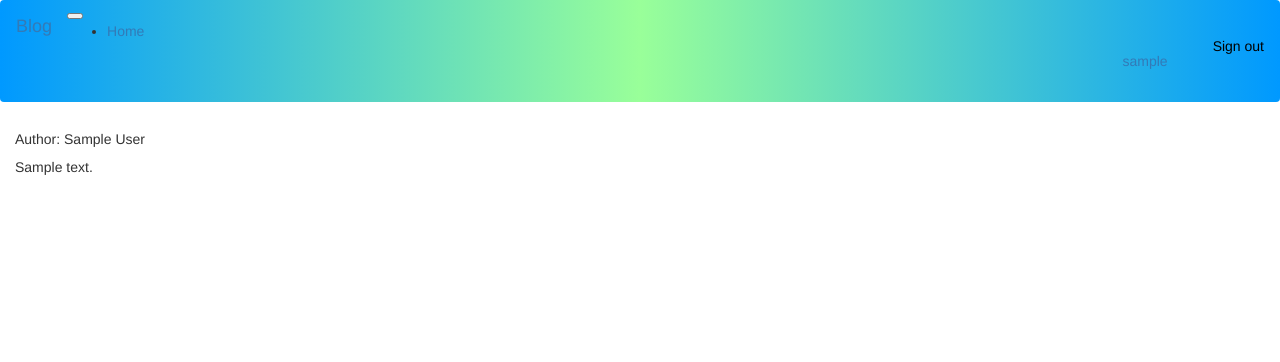
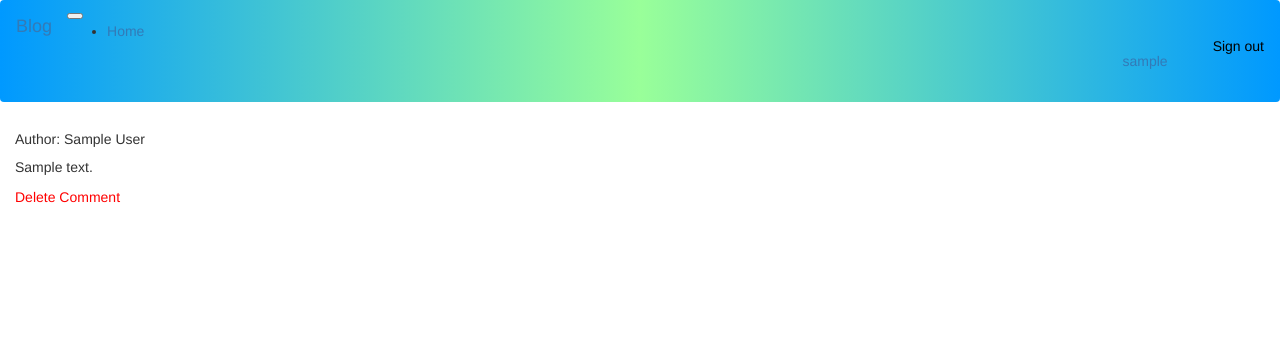
Before and after one commit to damunza/personal-blogip, a Flask app: page /pro-comment/1 in a window 1280 px wide. Shown: the top 362 px of the page. Run offline with Flask 2, Linux system fonts and the light colour scheme; a user stored in the database is signed in; tables that the repository leaves empty hold one stand-in row (values such as "Sample post"); some libraries are stand-ins or nearby versions.

Commit message:
added a function to delete the unwanted comments

```diff
--- a/app/main/views.py
+++ b/app/main/views.py
@@ -33,7 +33,7 @@ def new_blog():
 @main.route('/comment/<id>')
 def comment(id):
     '''
-    function to return the pitches
+    function to return the comment
     '''
     comment = Comment.get_comment(id)
     print(comment)
@@ -88,9 +88,22 @@ def blog(id):
 @login_required
 def viewcomment(id):
     '''
-    function to return the pitches
+    function to return the comments
     '''
     comment = Comment.get_comment(id)
     print(comment)
     title = 'comments'
     return render_template('pro-comment.html',title = title, comment = comment)
+
+@main.route('/del-comment/<id>')
+@login_required
+def delcomment(id):
+    '''
+    function to delete comments
+    '''
+    comment = Comment.query.filter_by(id = id).first()
+    db.session.delete(comment)
+    db.session.commit()
+    print(comment)
+    title = 'delete comments'
+    return render_template('delete.html',title = title, comment = comment)
--- a/app/templates/pro-comment.html
+++ b/app/templates/pro-comment.html
@@ -12,6 +12,9 @@
   <div class="card-body">
     <p>{{c.comment}}</p>
   </div>
+  <div class="card-footer">
+    <a href="/del-comment/{{c.id}}" style="color:red;">Delete Comment</a>
+  </div>
 </div>
 
 </div>
```
